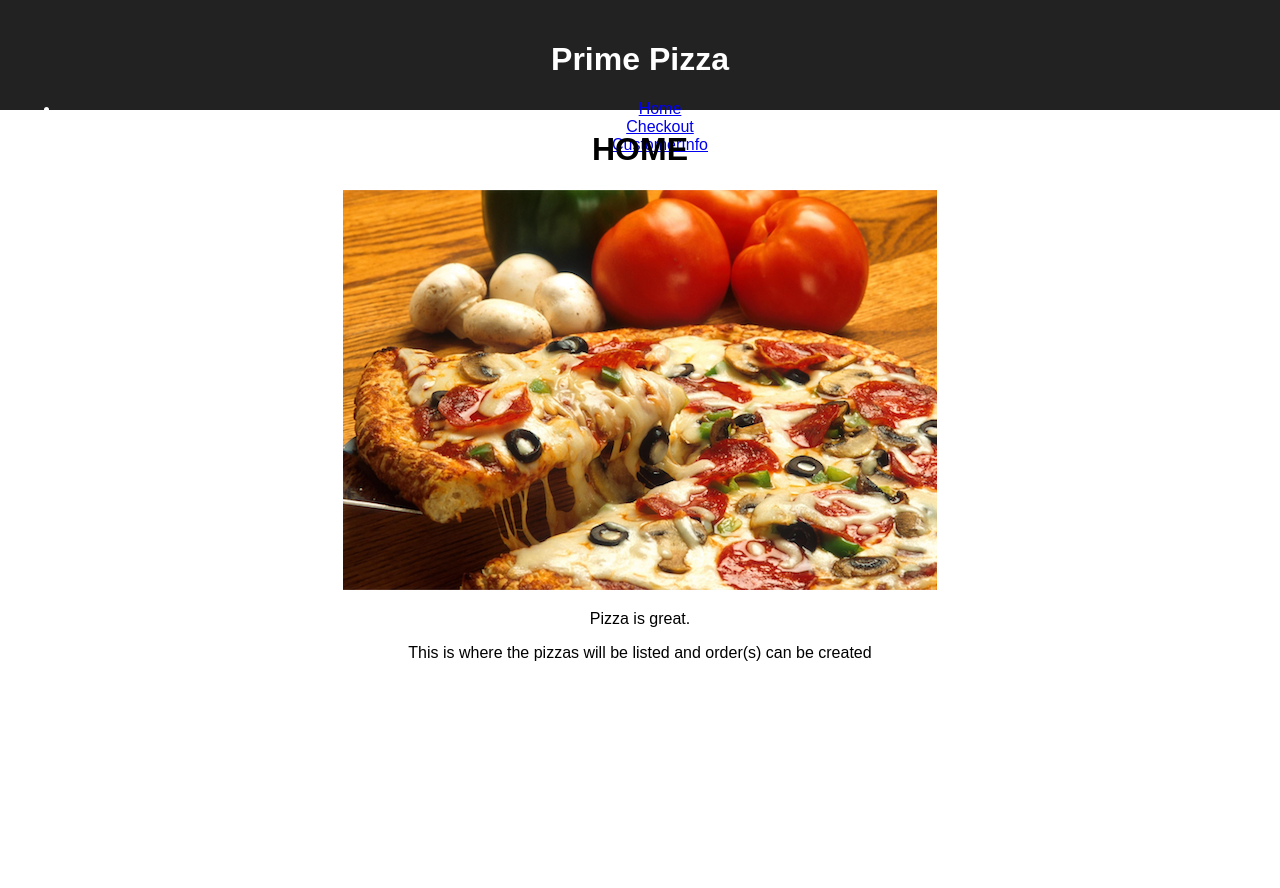
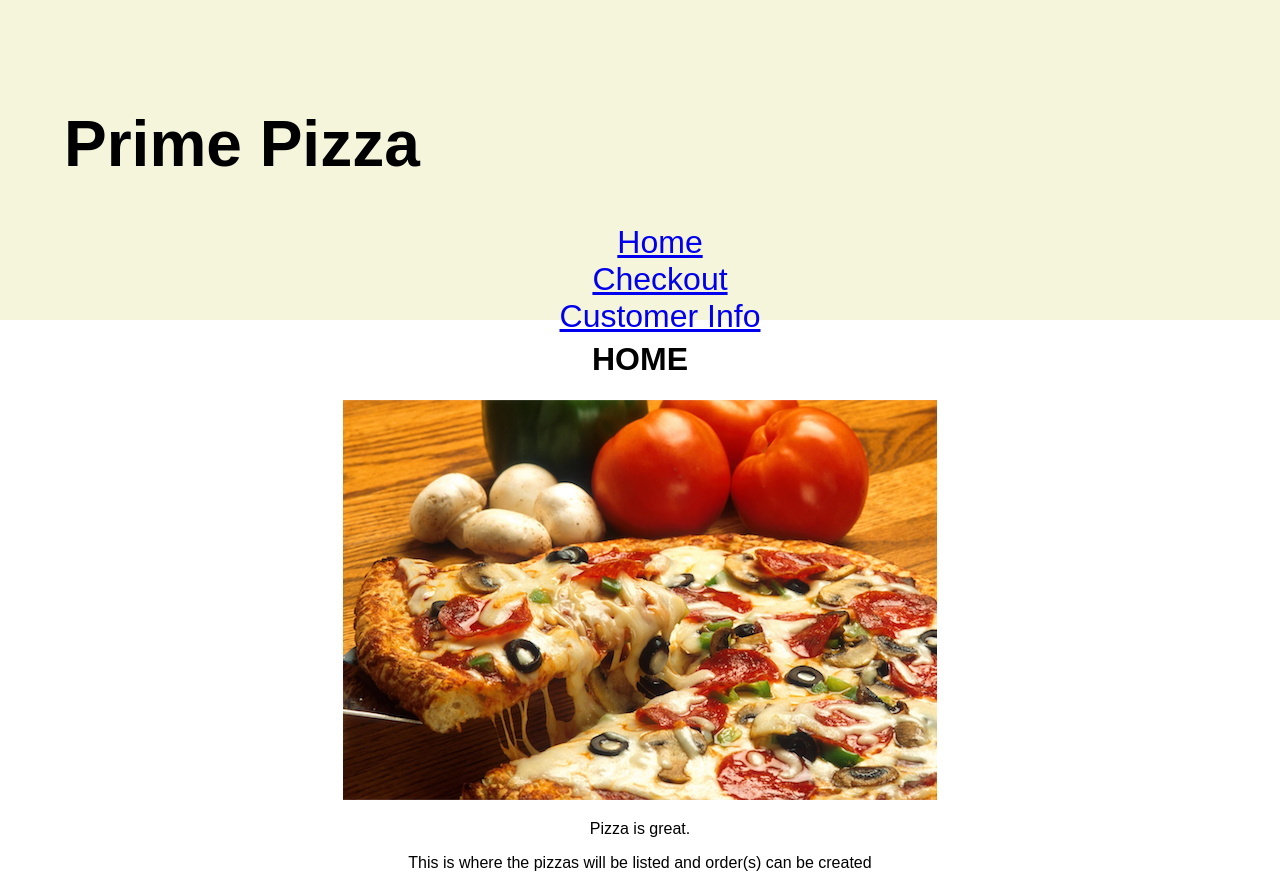
Before and after one commit to LanceLRG/redux-pizza-parlor-master, a React (Create React App) app: page / in a window 1280 px wide. Before the commit the page ends 800 px from the top, so only its background shows below. Built offline with nearby package versions, Linux system fonts and the light colour scheme.

Commit message:
Almost done

```diff
--- a/src/components/App/App.css
+++ b/src/components/App/App.css
@@ -1,15 +1,3 @@
 .App {
   text-align: center;
 }
-
-.App-header {
-  background-color: #222;
-  height: 70px;
-  padding: 20px;
-  color: white;
-  margin-bottom: 20px;
-}
-
-.App-title {
-  font-size: 2em;
-}
--- a/src/components/Header/Header.css
+++ b/src/components/Header/Header.css
@@ -1,3 +1,13 @@
 header {
+    font-size: 2em;
+    height: 6em;
+    text-align: left;
+    padding: 2em;
+    background-color: beige;
+}
 
+ul {
+    text-align: center;
+    list-style-type: none;
+    color: aliceblue;
 }
--- a/src/components/Header/Header.jsx
+++ b/src/components/Header/Header.jsx
@@ -15,7 +15,7 @@ function Header() {
                     <ul>
                         <li> <Link to="/">Home</Link></li>
                         <li><Link to="/checkout">Checkout</Link></li>
-                        <li><Link to="/customerinfo">CustomerInfo</Link></li>
+                        <li><Link to="/customerinfo">Customer Info</Link></li>
                     </ul>
                 </nav>
 
```
